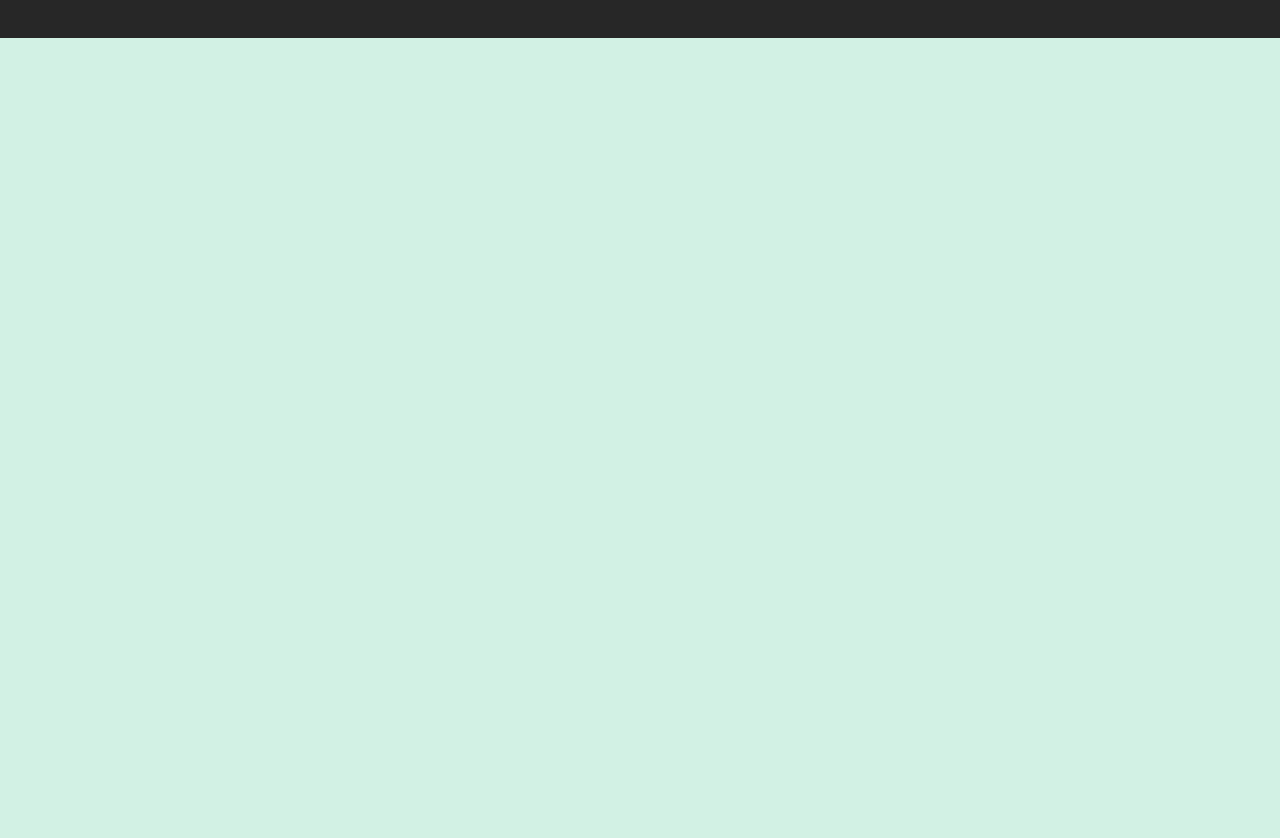
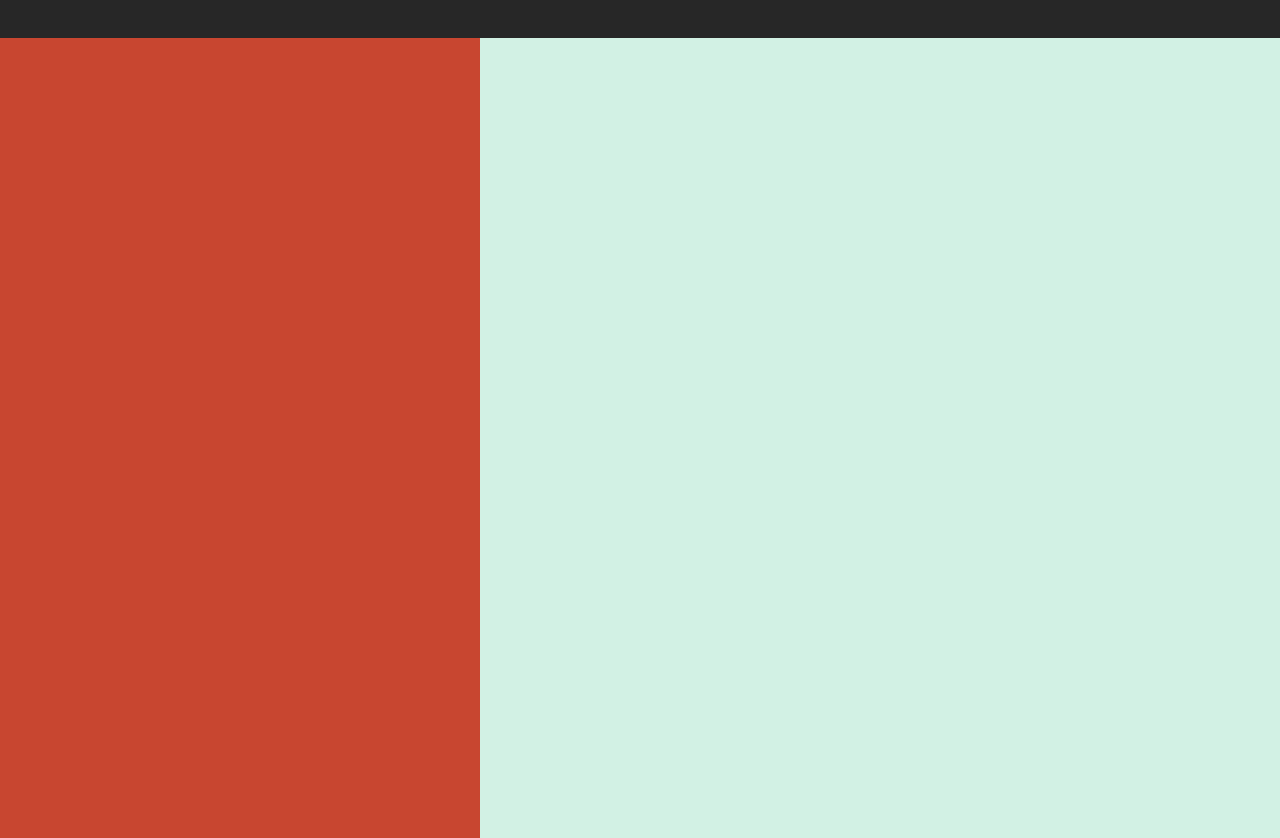
Before and after one commit to Kaytin808/todo, a website built with webpack: page dist/index.html in a window 1280 px wide. Shown: the part 92-930 px from the top of the page. Before the commit the page ends 800 px from the top, so only its background shows below. Built offline with nearby package versions, Linux system fonts and the light colour scheme.

Commit message:
added sidebar

```diff
--- a/src/index.js
+++ b/src/index.js
@@ -2,7 +2,13 @@ import './style.css'
 var main = document.getElementById('main')
 var header = document.createElement('div')
 var headerTitle = document.createElement('h1')
+var sideBar = document.createElement('div')
+sideBar.classList.add('sideBar-container')
 header.classList.add('header')
 headerTitle.textContent = 'To-Do List ✅'
+
+
+
 main.append(header)
+main.append(sideBar)
 header.appendChild(headerTitle)
--- a/src/style.css
+++ b/src/style.css
@@ -19,6 +19,11 @@ body {
     color: white;
     font-family: poppins;
 }
+.sideBar-container {
+    height: 50rem;
+    width: 30rem;
+    background-color: #C84630;
+}
 @font-face {
     font-family: 'poppins';
     src: url('./Poppins-Light.ttf');
```
Also changed, not shown: dist/main.js.
